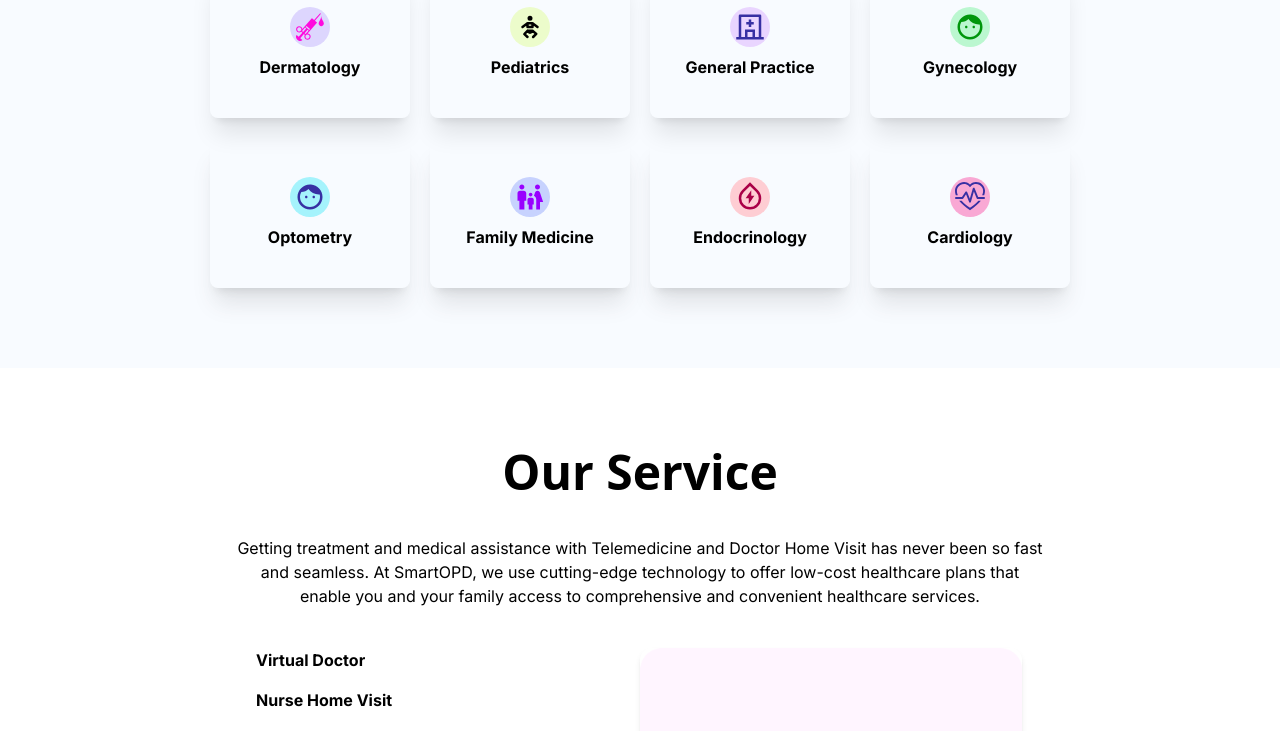
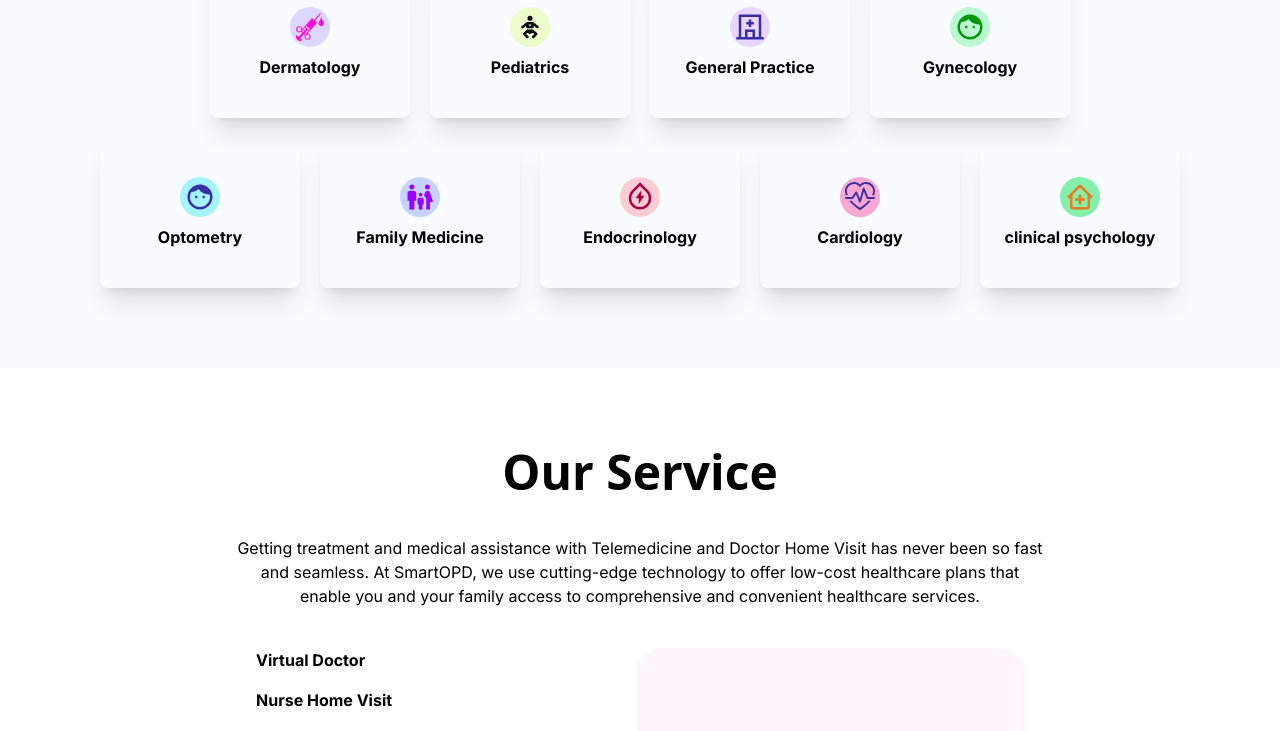
Before and after one commit to EbenJesusSaves/SMARTOPD-React, a React (Create React App) app in the folder smartopd/: page / in a window 1280 px wide. Shown: the part 1120-1851 px from the top of the page. Built offline with nearby package versions, Linux system fonts and the light colour scheme.

Commit message:
display user info after login

```diff
--- a/smartopd/src/pages/LandingPage.jsx
+++ b/smartopd/src/pages/LandingPage.jsx
@@ -16,6 +16,7 @@ import { RiWaterFlashLine } from "react-icons/ri";
 import { CgGirl } from "react-icons/cg";
 import { MdFamilyRestroom } from "react-icons/md";
 import { BsHeartPulse } from "react-icons/bs";
+import { BiClinic } from "react-icons/bi";
 
 import { useIntersectionObserver } from "react-intersection-observer-hook";
 import { Navbar } from "../components/Navbar";
@@ -244,6 +245,26 @@ export const LandingPage = () => {
                     </p>
                     <p className="text-center font-bold">Cardiology</p>
                   </motion.div>
+                  <motion.div
+                    whileHover={{
+                      scale: 0.9,
+
+                      transition: {
+                        duration: 1,
+                        repeat: Infinity,
+                      },
+                    }}
+                    className="h-[150px] flex flex-col  justify-center items-center w-[200px] bg-transparent shadow-xl rounded-lg"
+                  >
+                    <p className="justify-center flex mb-2 content-center bg-green-300  h-10 w-10 rounded-full items-center">
+                      <BiClinic
+                        className="text-center"
+                        size="30"
+                        color="#e47d1d"
+                      />{" "}
+                    </p>
+                    <p className="text-center font-bold">clinical psychology</p>
+                  </motion.div>
                 </div>
               </div>
             </div>
@@ -262,7 +283,7 @@ export const LandingPage = () => {
           </div>{" "}
           <div className="flex justify-center  ">
             <div className="flex w-[80%] md:w-[60%] mt-10 justify-center flex-wrap-reverse content-center ">
-              <div className="w-auto md:w-1/2">
+              <div className="w-auto md:w-1/2 ">
                 <div className="">
                   <h4 className="font-brandFont mb-4 font-bold">
                     Virtual Doctor
@@ -384,7 +405,7 @@ export const LandingPage = () => {
                     The Wait for Quality Healthcare is Over!
                     <br />
                     <br />
-                    With CribMD, you can now talk to a licensed doctor online,
+                    With SmartOPD, you can now talk to a licensed doctor online,
                     <br />
                     through chat, audio call, or video conference and get
                     instant
--- a/smartopd/src/utils/backgroudAnimation.css
+++ b/smartopd/src/utils/backgroudAnimation.css
@@ -119,3 +119,20 @@
     top: 32vh;
     border-color: #ffffff;
 }
+
+
+
+
+
+
+
+
+
+.boxShadow {
+
+
+    border-radius: 46px;
+    background: linear-gradient(145deg, #e6e6e6, #ffffff);
+    box-shadow: 12px 12px 23px #cfcfcf,
+        -12px -12px 23px #ffffff;
+}
```
